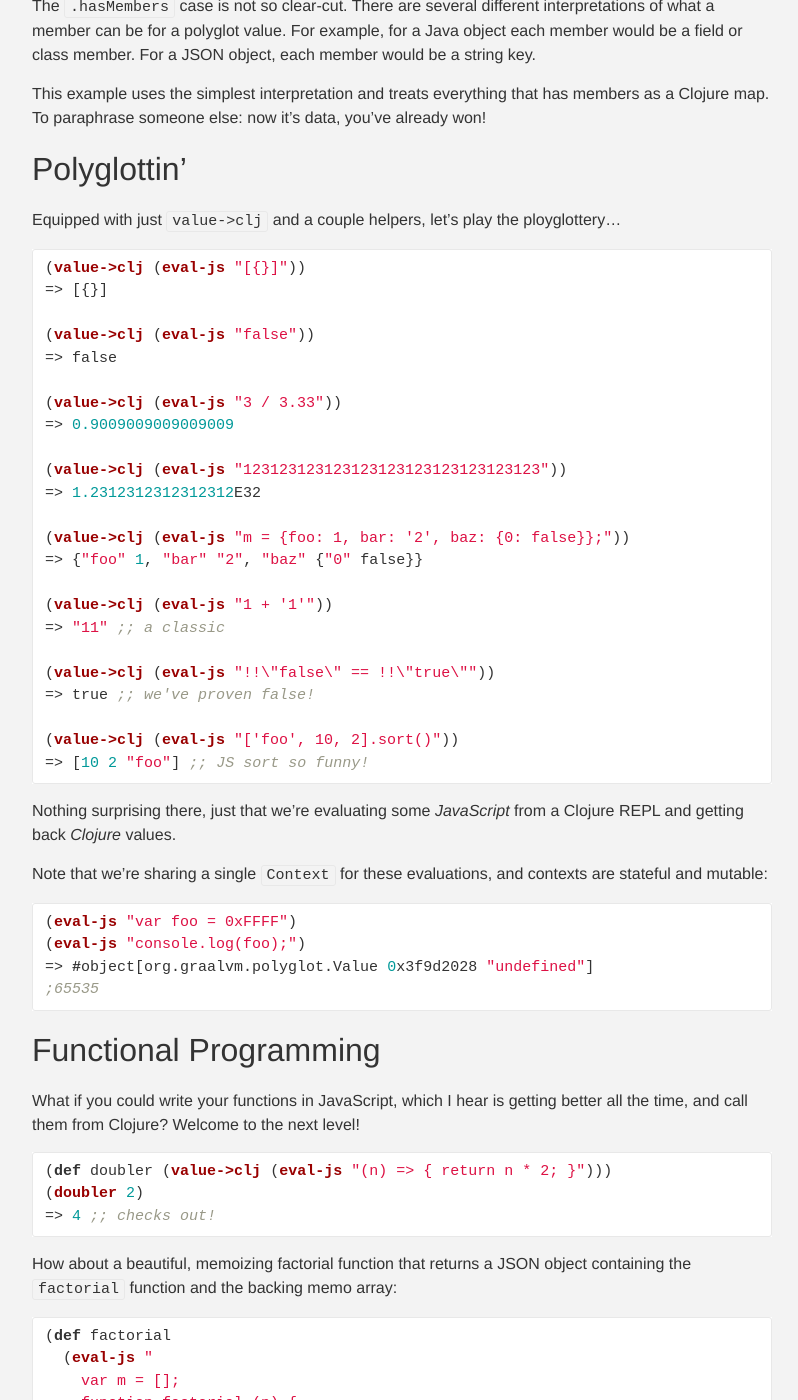
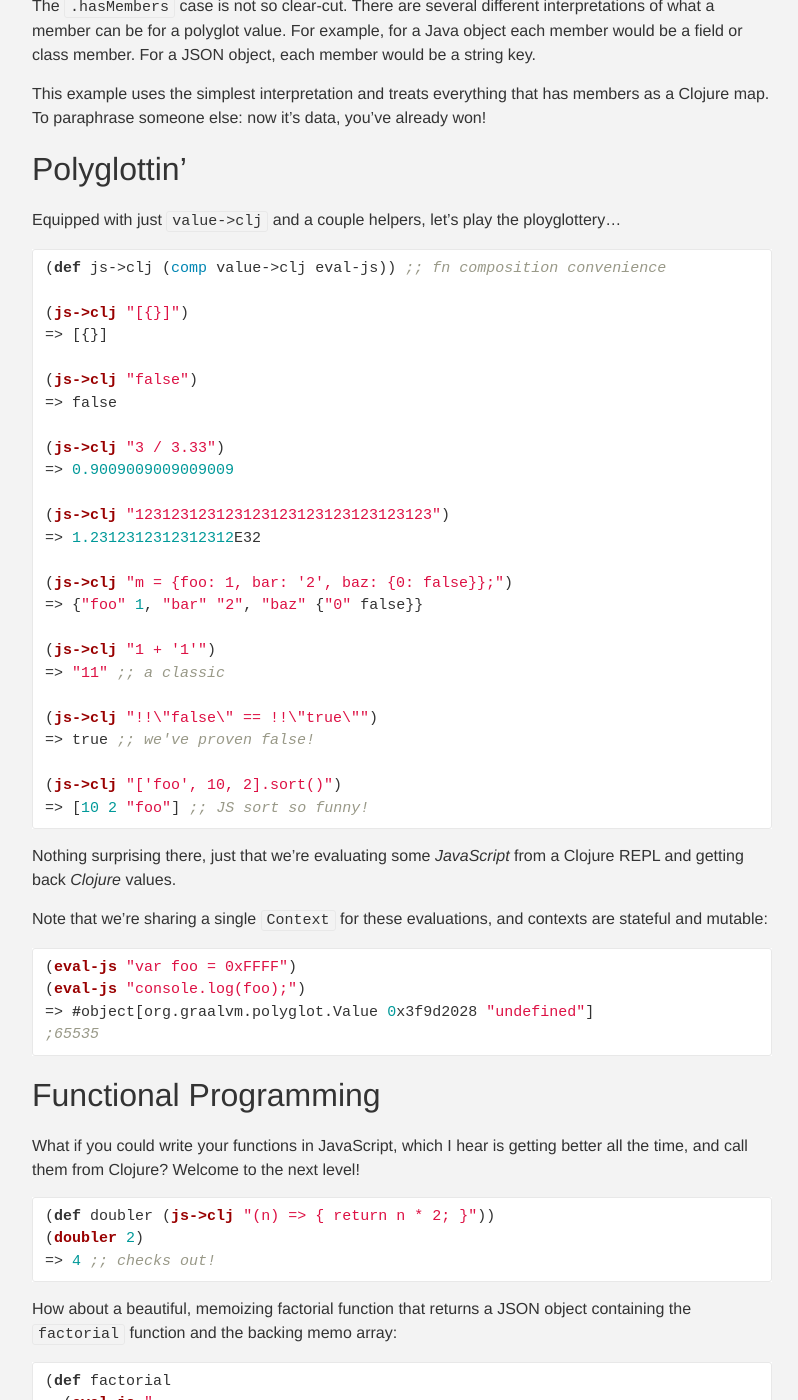
Before and after one commit to taylorwood/taylorwood.github.io, a Jekyll site: the page built from _posts/2018-11-26-graal-polyglot.md, in a window 1280 px wide and 1400 px high, scrolled down 2590 px. Shown: the whole window, without its empty margins (238-1036 px from the left). Built offline with Jekyll 4.4.1, drawn with Linux system fonts in a browser that asks for light colours; some of the changed text lies outside the part shown.

Commit message:
value->clj eval-js composition for readability

````diff
--- a/_posts/2018-11-26-graal-polyglot.md
+++ b/_posts/2018-11-26-graal-polyglot.md
@@ -130,28 +130,30 @@ To paraphrase someone else: now it's data, you've already won!
 Equipped with just `value->clj` and a couple helpers, let's play the ployglottery...
 
 ```clojure
-(value->clj (eval-js "[{}]"))
+(def js->clj (comp value->clj eval-js)) ;; fn composition convenience
+
+(js->clj "[{}]")
 => [{}]
 
-(value->clj (eval-js "false"))
+(js->clj "false")
 => false
 
-(value->clj (eval-js "3 / 3.33"))
+(js->clj "3 / 3.33")
 => 0.9009009009009009
 
-(value->clj (eval-js "123123123123123123123123123123123"))
+(js->clj "123123123123123123123123123123123")
 => 1.2312312312312312E32
 
-(value->clj (eval-js "m = {foo: 1, bar: '2', baz: {0: false}};"))
+(js->clj "m = {foo: 1, bar: '2', baz: {0: false}};")
 => {"foo" 1, "bar" "2", "baz" {"0" false}}
 
-(value->clj (eval-js "1 + '1'"))
+(js->clj "1 + '1'")
 => "11" ;; a classic
 
-(value->clj (eval-js "!!\"false\" == !!\"true\""))
+(js->clj "!!\"false\" == !!\"true\"")
 => true ;; we've proven false!
 
-(value->clj (eval-js "['foo', 10, 2].sort()"))
+(js->clj "['foo', 10, 2].sort()")
 => [10 2 "foo"] ;; JS sort so funny!
 ```
 Nothing surprising there, just that we're evaluating some _JavaScript_
@@ -172,7 +174,7 @@ What if you could write your functions in JavaScript, which I hear is getting
 better all the time, and call them from Clojure? Welcome to the next level!
 
 ```clojure
-(def doubler (value->clj (eval-js "(n) => { return n * 2; }")))
+(def doubler (js->clj "(n) => { return n * 2; }"))
 (doubler 2)
 => 4 ;; checks out!
 ```
@@ -205,7 +207,7 @@ We can use `ProxyArray` to pass collections to JavaScript functions
 so they can be treated as native JavaScript arrays.
 ```clojure
 (def js-aset
-  (value->clj (eval-js "(arr, idx, val) => { arr[idx] = val; return arr; }")))
+  (js->clj "(arr, idx, val) => { arr[idx] = val; return arr; }"))
 (js-aset (ProxyArray/fromArray (object-array [1 2 3])) 1 nil)
 => [1 nil 3] ;; and we get a mutated vector back
 ```
@@ -216,7 +218,7 @@ like keywords (_boxed_ in polyglot values) passed through the foreign JavaScript
 function unharmed.
 ```clojure
 (def variadic-fn
-  (value->clj (eval-js "(x, y, ...z) => { return [x, y, z]; }")))
+  (js->clj "(x, y, ...z) => { return [x, y, z]; }"))
 (apply variadic-fn :foo :bar (range 3))
 => [:foo :bar [0 1 2]]
 ```
@@ -230,7 +232,7 @@ clojure.lang.PersistentArrayMap cannot be cast to java.lang.Character
 I thought this was a _dynamic_ language! When you just need to get the job done, JavaScript will oblige:
 ```clojure
 (def js-sort
-  (value->clj (eval-js "(...vs) => { return vs.sort(); }")))
+  (js->clj "(...vs) => { return vs.sort(); }"))
 (apply js-sort [{:b nil} \a 1 "a" "A" #{\a} :foo  -1 0 {:a nil} "bar"])
 => [-1 0 1 "A" #{\a} :foo {:a nil} {:b nil} "a" "a" "bar"]
 ```
@@ -242,7 +244,7 @@ sorting logic. It "just works" despite the fact JavaScript has no concept of key
 Use the JSON serde functions that started it all:
 ```clojure
 (def ->json
-  (value->clj (eval-js "(x) => { return JSON.stringify(x); }")))
+  (js->clj "(x) => { return JSON.stringify(x); }"))
 (->json [1 2 3])
 => "[1,2,3]"
 
@@ -251,7 +253,7 @@ Use the JSON serde functions that started it all:
 => "{\"foo\":1,\"bar\":null}"
 
 (def json->
-  (value->clj (eval-js "(x) => { return JSON.parse(x); }")))
+  (js->clj "(x) => { return JSON.parse(x); }"))
 ;; take some round trips
 (json-> (->json [1 2 3]))
 => [1 2 3]
@@ -260,7 +262,7 @@ Use the JSON serde functions that started it all:
 
 ;; access JSON object members naturally
 (def json-object
-  (value->clj (eval-js "(m) => { return m.foo + m.foo; }")))
+  (js->clj "(m) => { return m.foo + m.foo; }"))
 (json-object (ProxyObject/fromMap {"foo" 1}))
 => 2
 ```
@@ -285,13 +287,13 @@ In this example we return a JavaScript function that closes over a nested map an
 function to invoke with the map — maybe the term _callback_ would be more apt in JavaScript parlance.
 ```clojure
 (def clj-lambda
-  (value->clj (eval-js "
+  (js->clj "
   m = {foo: [1, 2, 3],
        bar: {
          baz: ['a', 'z']
        }};
   (fn) => { return fn(m); }
-  ")))
+  "))
 
 (clj-lambda
  (proxy-fn #(clojure.walk/prewalk
@@ -310,8 +312,8 @@ map value.
 We can lean on JavaScript's `.reduce()` and use it just like Clojure's `reduce` with a lazy sequence:
 ```clojure
 (def js-reduce
-  (let [reduce (value->clj (eval-js "(f, coll) => { return coll.reduce(f); }"))
-        reduce-init (value->clj (eval-js "(f, coll, init) => { return coll.reduce(f, init); }"))]
+  (let [reduce (js->clj "(f, coll) => { return coll.reduce(f); }")
+        reduce-init (js->clj "(f, coll, init) => { return coll.reduce(f, init); }")]
     (fn
       ([f coll] (reduce f coll))
       ([f init coll] (reduce-init f coll init)))))
@@ -335,8 +337,7 @@ being evaluated in JavaScript.
 Here we can see the Clojure `prn` statements all execute before the JavaScript logs the first value:
 ```clojure
 (def log-coll
-  (value->clj
-   (eval-js "(coll) => { for (i in coll) console.log(coll[i]); }")))
+  (js->clj "(coll) => { for (i in coll) console.log(coll[i]); }"))
 (log-coll (repeatedly 3 #(do (prn 'sleeping)
                              (Thread/sleep 100)
                              (rand)))
````
